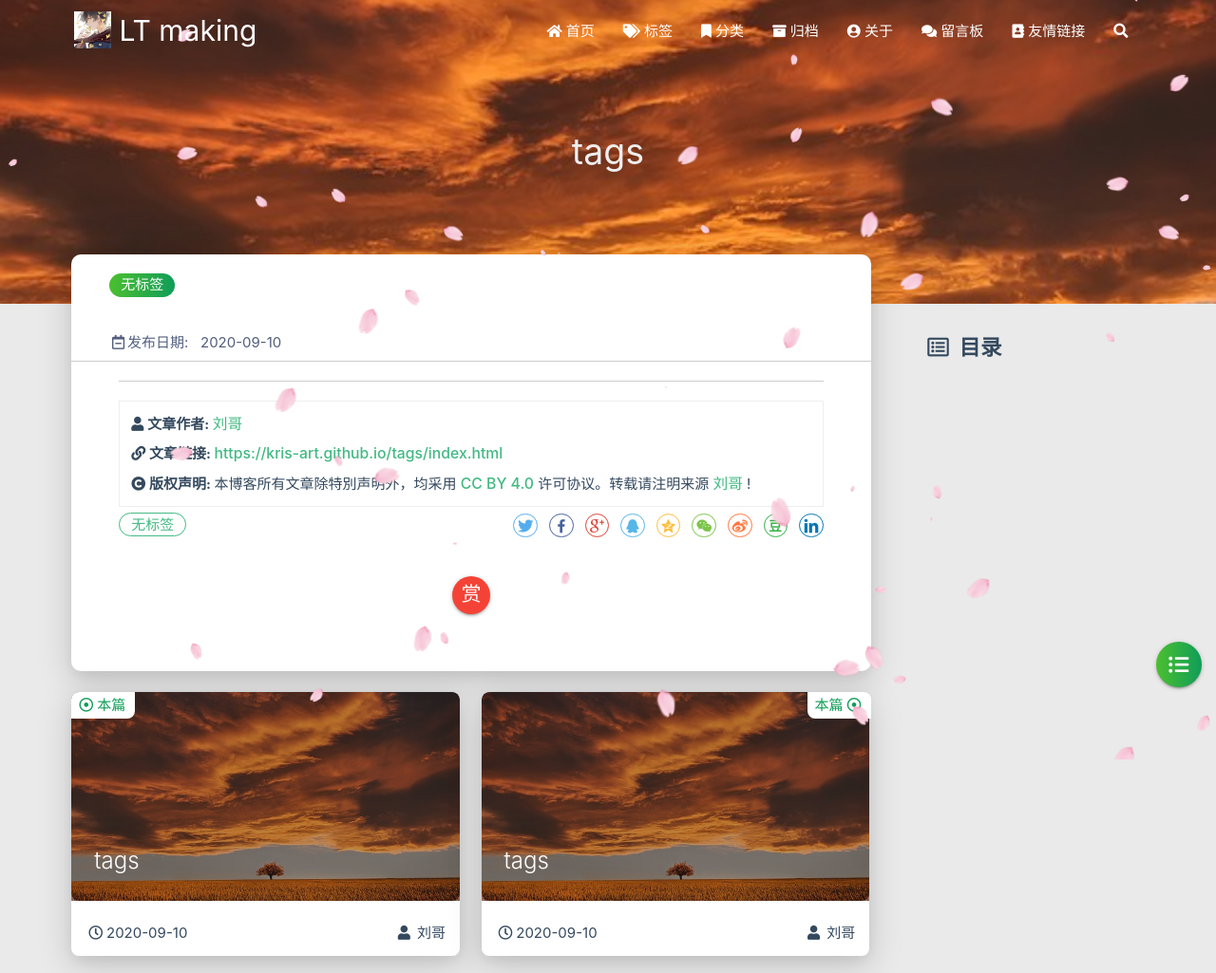
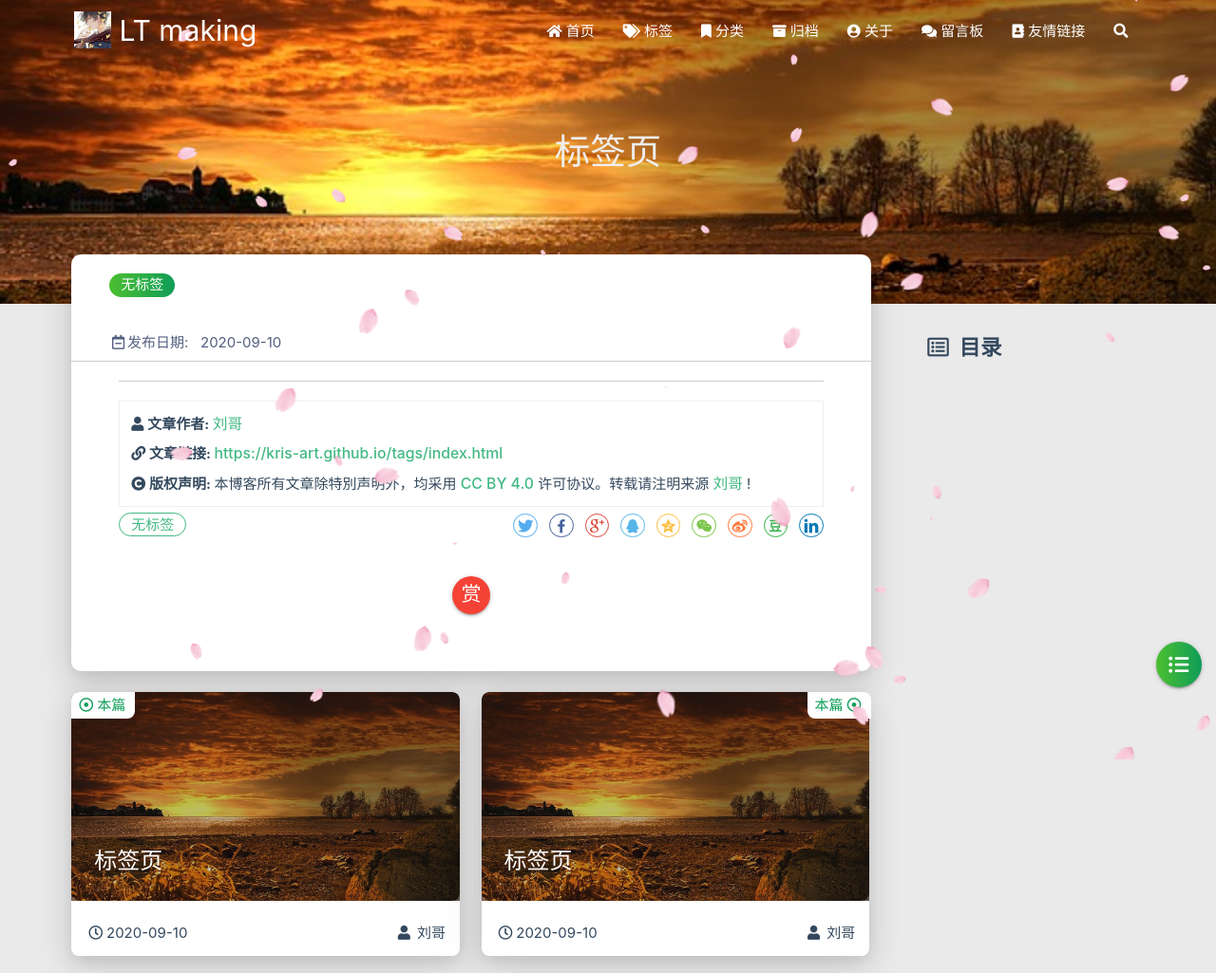
Before and after one commit to kris-art/kris-art.github.io, a plain HTML site: page tags/index.html in a window 1280 px wide. Shown: the top 1025 px of the page at 95% size. Drawn offline with Linux system fonts and the light colour scheme; some packages are replaced by stand-ins of ours; no server answers; a script that the page names is missing.

Commit message:
Site updated: 2020-09-28 21:50:47

```diff
--- a/tags/index.html
+++ b/tags/index.html
@@ -4,7 +4,7 @@
 
 <head>
     <meta charset="utf-8">
-    <meta name="keywords" content="标签, LT making">
+    <meta name="keywords" content="标签页, LT making">
     <meta name="description" content="快乐才是真谛！">
     <meta http-equiv="X-UA-Compatible" content="IE=edge">
     <meta name="viewport" content="width=device-width, initial-scale=1.0, user-scalable=no">
@@ -16,7 +16,7 @@
     <!-- Global site tag (gtag.js) - Google Analytics -->
 
 
-    <title>标签 | LT making</title>
+    <title>标签页 | LT making</title>
     <link rel="icon" type="image/png" href="/favicon.png">
 
     <link rel="stylesheet" type="text/css" href="/libs/awesome/css/all.css">
@@ -308,12 +308,12 @@
 
 
 
-<div class="bg-cover pd-header post-cover" style="background-image: url('/medias/featureimages/17.jpg')">
+<div class="bg-cover pd-header post-cover" style="background-image: url('/medias/featureimages/14.jpg')">
     <div class="container" style="right: 0px;left: 0px;">
         <div class="row">
             <div class="col s12 m12 l12">
                 <div class="brand">
-                    <h1 class="description center-align post-title">tags</h1>
+                    <h1 class="description center-align post-title">标签页</h1>
                 </div>
             </div>
         </div>
@@ -695,9 +695,9 @@
                     <div class="card-image">
 
 
-                        <img src="/medias/featureimages/17.jpg" class="responsive-img" alt="tags">
+                        <img src="/medias/featureimages/14.jpg" class="responsive-img" alt="标签页">
 
-                        <span class="card-title">tags</span>
+                        <span class="card-title">标签页</span>
                     </div>
                 </a>
                 <div class="card-content article-content">
@@ -733,9 +733,9 @@
                     <div class="card-image">
 
 
-                        <img src="/medias/featureimages/17.jpg" class="responsive-img" alt="tags">
+                        <img src="/medias/featureimages/14.jpg" class="responsive-img" alt="标签页">
 
-                        <span class="card-title">tags</span>
+                        <span class="card-title">标签页</span>
                     </div>
                 </a>
                 <div class="card-content article-content">
@@ -932,7 +932,7 @@ code[class*="language-"], pre[class*="language-"] { white-space: pre !important;
         <meting-js class="col l8 offset-l2 m10 offset-m1 s12"
                    server="netease"
                    type="playlist"
-                   id="503838841"
+                   id="5260118579"
                    fixed='true'
                    autoplay='false'
                    theme='#42b983'
@@ -987,7 +987,7 @@ code[class*="language-"], pre[class*="language-"] { white-space: pre !important;
 
 
 
-    <a href="mailto:1181062873@qq.com" class="tooltipped" target="_blank" data-tooltip="邮件联系我" data-position="top" data-delay="50">
+    <a href="mailto:2391328942@qq.com" class="tooltipped" target="_blank" data-tooltip="邮件联系我" data-position="top" data-delay="50">
         <i class="fas fa-envelope-open"></i>
     </a>
 
@@ -997,7 +997,7 @@ code[class*="language-"], pre[class*="language-"] { white-space: pre !important;
 
 
 
-    <a href="tencent://AddContact/?fromId=50&fromSubId=1&subcmd=all&uin=1181062873" class="tooltipped" target="_blank" data-tooltip="QQ联系我: 1181062873" data-position="top" data-delay="50">
+    <a href="tencent://AddContact/?fromId=50&fromSubId=1&subcmd=all&uin=2391328942" class="tooltipped" target="_blank" data-tooltip="QQ联系我: 2391328942" data-position="top" data-delay="50">
         <i class="fab fa-qq"></i>
     </a>
 
```
Also changed, not shown: 2020/09/10/hello-world/index.html (+3 -3 lines), about/index.html (+7 -7 lines), archives/2020/09/index.html (+3 -3 lines), archives/2020/index.html (+3 -3 lines), archives/index.html (+3 -3 lines), categories/index.html (+3 -3 lines), friends/index.html (+3 -3 lines), index.html (+6 -6 lines).
